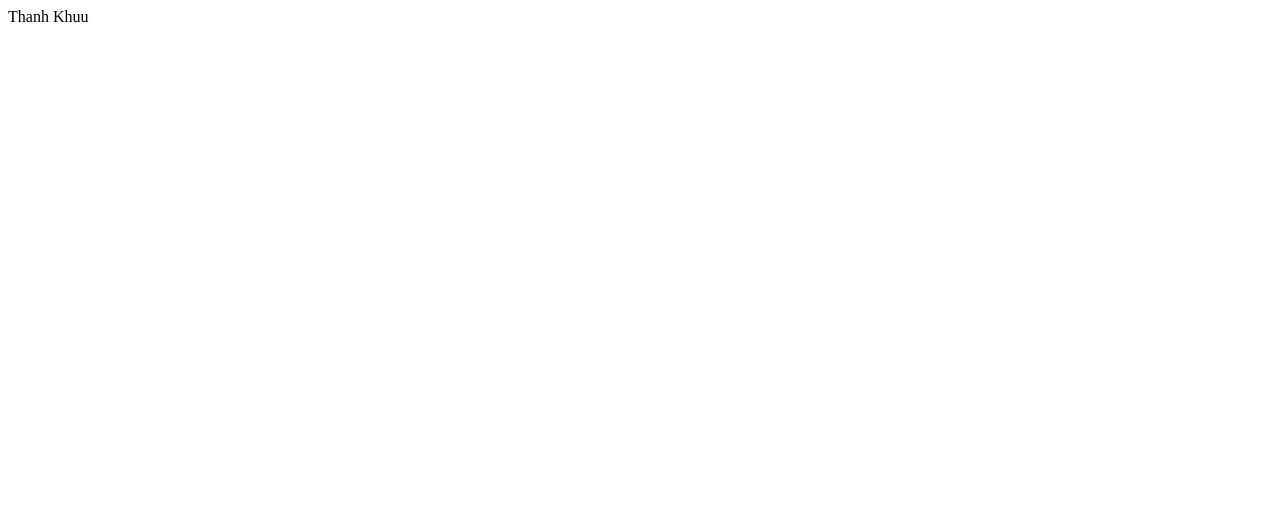
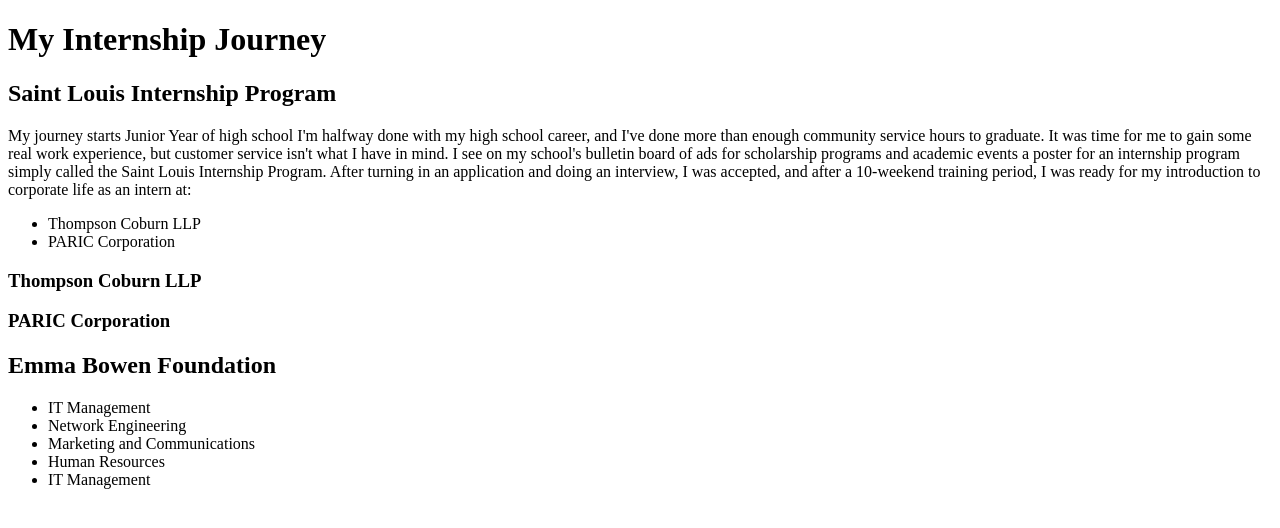
Before and after one commit to iNinjaTK/html-me-something, a plain HTML site: page index.html in a window 1280 px wide. Drawn offline with Linux system fonts and the light colour scheme.

Commit message:
Added content regarding internship experience at the Saint Louis Internship Program

```diff
--- a/index.html
+++ b/index.html
@@ -1 +1,47 @@
-<p>Thanh Khuu</p>
+<!DOCTYPE html>
+<html>
+    <head></head>
+    <title></title>
+    <body>
+        <h1>My Internship Journey</h1>
+        <div id="Saint Louis Internship Program">
+            <h2>Saint Louis Internship Program</h2>
+                <p>My journey starts Junior Year of high school
+                    I'm halfway done with my high school career,
+                    and I've done more than enough community
+                    service hours to graduate. It was time for me
+                    to gain some real work experience, but customer
+                    service isn't what I have in mind. I see on my
+                    school's bulletin board of ads for scholarship
+                    programs and academic events a poster for an
+                    internship program simply called the Saint
+                    Louis Internship Program. After turning in an
+                    application and doing an interview, I was
+                    accepted, and after a 10-weekend training period,
+                    I was ready for my introduction to corporate life
+                    as an intern at:
+                </p>
+                <ul>
+                    <li>Thompson Coburn LLP</li>
+                    <li>PARIC Corporation</li>
+                </ul>
+            <h3>Thompson Coburn LLP</h3>
+                <p></p>
+            <h3>PARIC Corporation</h3>
+                <p></p>
+        </div>
+        <div id="Emma Bowen Foundation">
+            <h2>Emma Bowen Foundation</h2>
+                <p></p>
+                <ul>
+                    <li>IT Management</li>
+                    <li>Network Engineering</li>
+                    <li>Marketing and Communications</li>
+                    <li>Human Resources</li>
+                    <li>IT Management</li>
+                </ul>
+
+        </div>
+
+    </body>
+</html>
```
